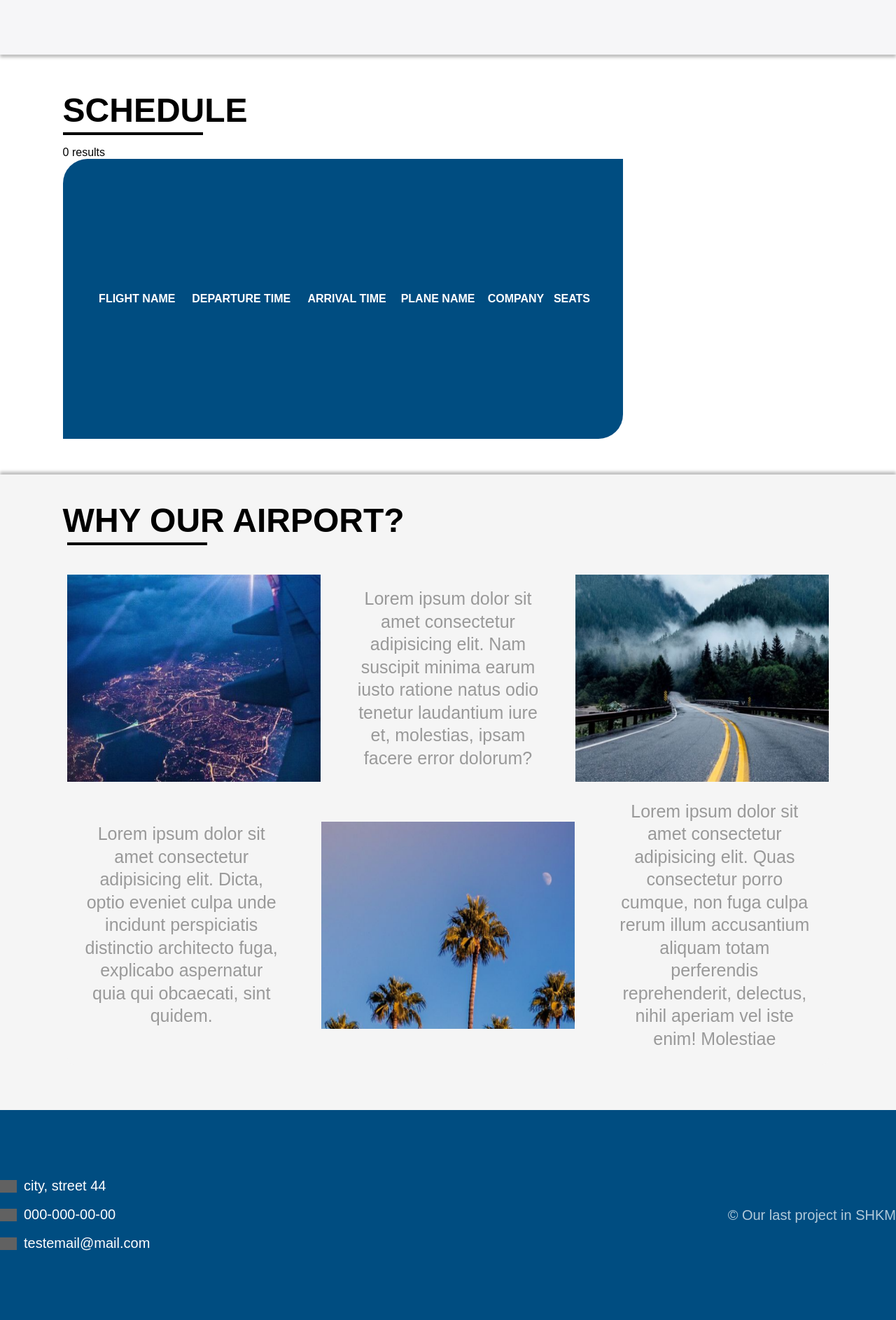
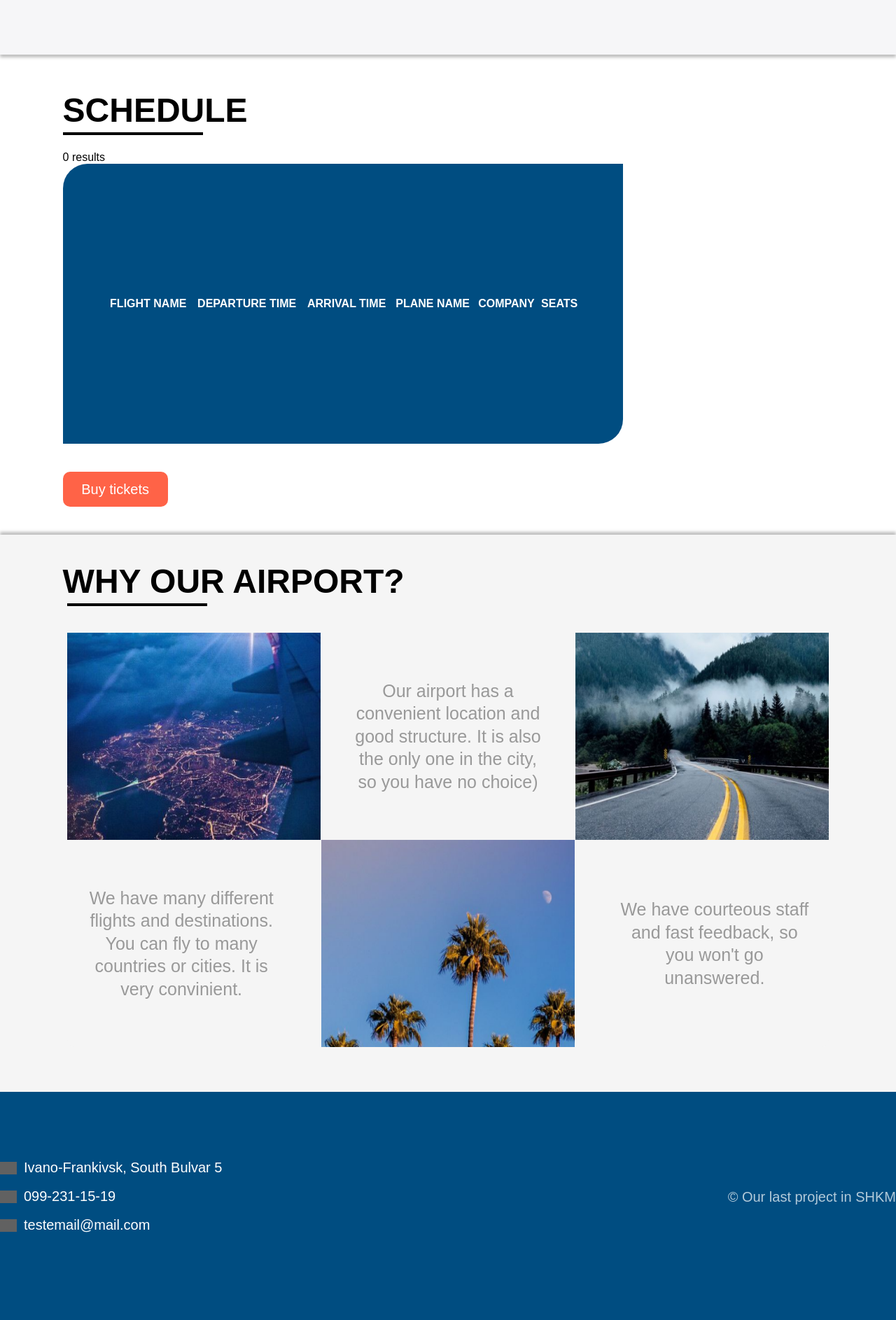
Before and after one commit to dan1aa/aero, a PHP site: page / in a window 1280 px wide. Shown: the part 1347-3233 px from the top of the page at 70% size. After the commit the page ends 3108 px from the top, so only its background shows below. Run offline with PHP 8.4, Linux system fonts and the light colour scheme; data that the repository does not hold is empty; some libraries are stand-ins or nearby versions; some web fonts are replaced; grey boxes are pictures that could not be loaded.

Commit message:
add content

```diff
--- a/css/index.css
+++ b/css/index.css
@@ -626,12 +626,26 @@ h2 {
 
 .content {
     display: flex;
+    flex-direction: column;
     width: 100%;
     padding-top: 4%;
     padding-left: 7%;
-    padding-bottom: 4%;
 }
-
+.content > button {
+    width: 150px;
+    height: 50px;
+    background: tomato;
+    margin-bottom: 40px;
+    outline: none;
+    border: none;
+    border-radius: 10px;
+    font-size: 20px;
+    cursor: pointer;
+}
+.content > button a {
+    color: white;
+    text-decoration: none;
+}
 table {
     width: 800px;
     height: 400px;
@@ -640,6 +654,7 @@ table {
     border-top-left-radius: 35px;
     border-bottom-right-radius: 35px;
     padding: 5%;
+    margin-bottom: 40px;
 }
 
 tr,
--- a/flights.php
+++ b/flights.php
@@ -74,11 +74,11 @@
             <div class="footer_info">
                 <div>
                     <img src="https://image.flaticon.com/icons/png/512/3179/3179068.png" alt="">
-                        <span>city, street 44</span>
+                    <span>Ivano-Frankivsk, South Bulvar 5</span>
                 </div>
                 <div>
                     <img src="https://image.flaticon.com/icons/png/512/597/597177.png" alt="">
-                        <span>000-000-00-00</span>
+                    <span>099-231-15-19</span>
                 </div>
                 <div>
                     <img src="https://image.flaticon.com/icons/png/512/725/725643.png" alt="">
--- a/history.php
+++ b/history.php
@@ -68,11 +68,11 @@
             <div class="footer_info">
                 <div>
                     <img src="https://image.flaticon.com/icons/png/512/3179/3179068.png" alt="">
-                        <span>city, street 44</span>
+                    <span>Ivano-Frankivsk, South Bulvar 5</span>
                 </div>
                 <div>
                     <img src="https://image.flaticon.com/icons/png/512/597/597177.png" alt="">
-                        <span>000-000-00-00</span>
+                    <span>099-231-15-19</span>
                 </div>
                 <div>
                     <img src="https://image.flaticon.com/icons/png/512/725/725643.png" alt="">
--- a/index.php
+++ b/index.php
@@ -169,16 +169,17 @@
                         ?>
             </table>
         </div>
+        <button><a href="/ticket.php">Buy tickets</a></button>
     </div>
     <div class="achievements">
         <h2>WHY OUR AIRPORT?</h2>
         <hr>
         <div class="bl_achievements">
             <div class="ach_first_row"><img src="img/ach_1.png" alt="">
-                <p>Lorem ipsum dolor sit amet consectetur adipisicing elit. Nam suscipit minima earum iusto ratione natus odio tenetur laudantium iure et, molestias, ipsam facere error dolorum? </p><img src="img/ach_3.png" alt=""></div>
+                <p>Our airport has a convenient location and good structure. It is also the only one in the city, so you have no choice) </p><img src="img/ach_3.png" alt=""></div>
             <div class="ach_second_row">
-                <p>Lorem ipsum dolor sit amet consectetur adipisicing elit. Dicta, optio eveniet culpa unde incidunt perspiciatis distinctio architecto fuga, explicabo aspernatur quia qui obcaecati, sint quidem. </p><img src="img/ach_2.png" alt="">
-                <p>Lorem ipsum dolor sit amet consectetur adipisicing elit. Quas consectetur porro cumque, non fuga culpa rerum illum accusantium aliquam totam perferendis reprehenderit, delectus, nihil aperiam vel iste enim! Molestiae</p>
+                <p>We have many different flights and destinations. You can fly to many countries or cities. It is very convinient. </p><img src="img/ach_2.png" alt="">
+                <p>We have courteous staff and fast feedback, so you won't go unanswered.</p>
             </div>
         </div>
     </div>
@@ -187,11 +188,11 @@
             <div class="footer_info">
                 <div>
                     <img src="https://image.flaticon.com/icons/png/512/3179/3179068.png" alt="">
-                    <span>city, street 44</span>
+                    <span>Ivano-Frankivsk, South Bulvar 5</span>
                 </div>
                 <div>
                     <img src="https://image.flaticon.com/icons/png/512/597/597177.png" alt="">
-                    <span>000-000-00-00</span>
+                    <span>099-231-15-19</span>
                 </div>
                 <div>
                     <img src="https://image.flaticon.com/icons/png/512/725/725643.png" alt="">
```
Also changed, not shown: css/ticket.css (+8 -0 lines), css/tourism.css (+4 -4 lines), ticket.php (+111 -11 lines), tourism.php (+9 -14 lines). Lines whose indentation alone changed are shown as unchanged.
